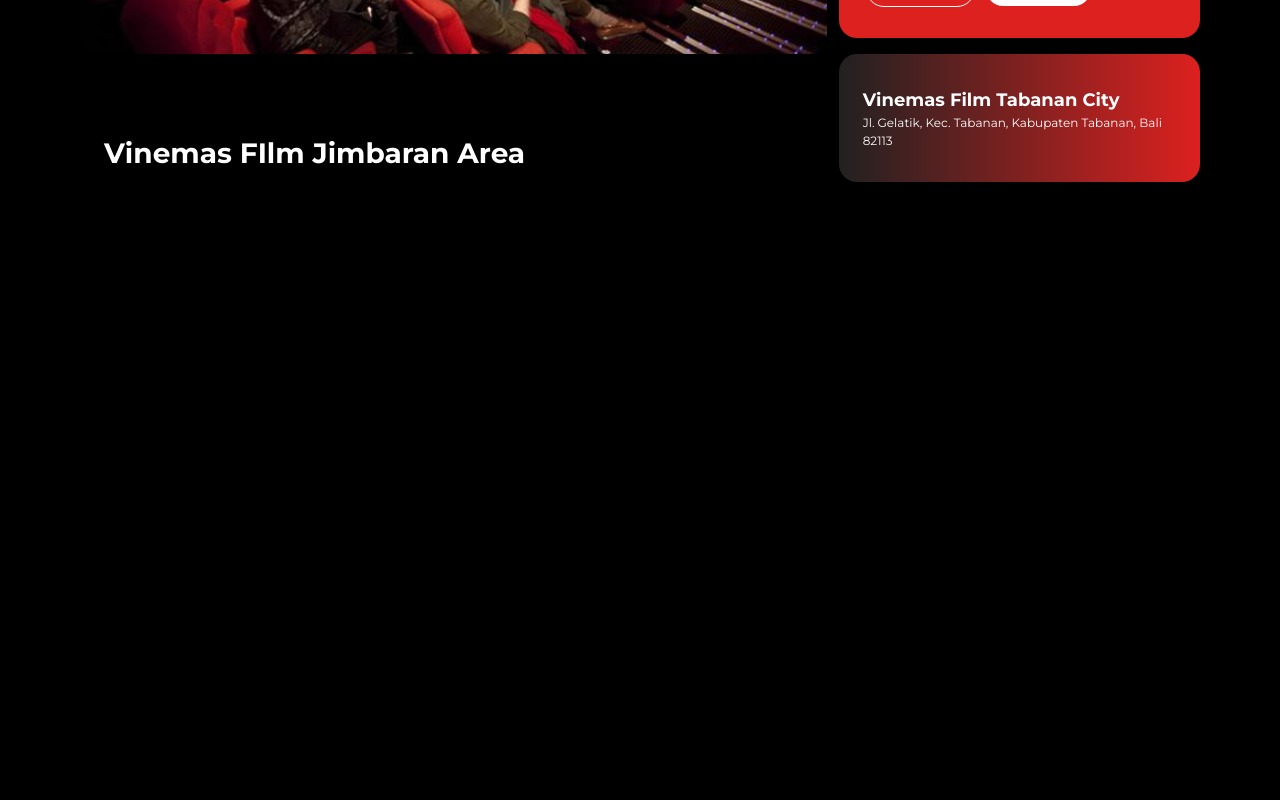
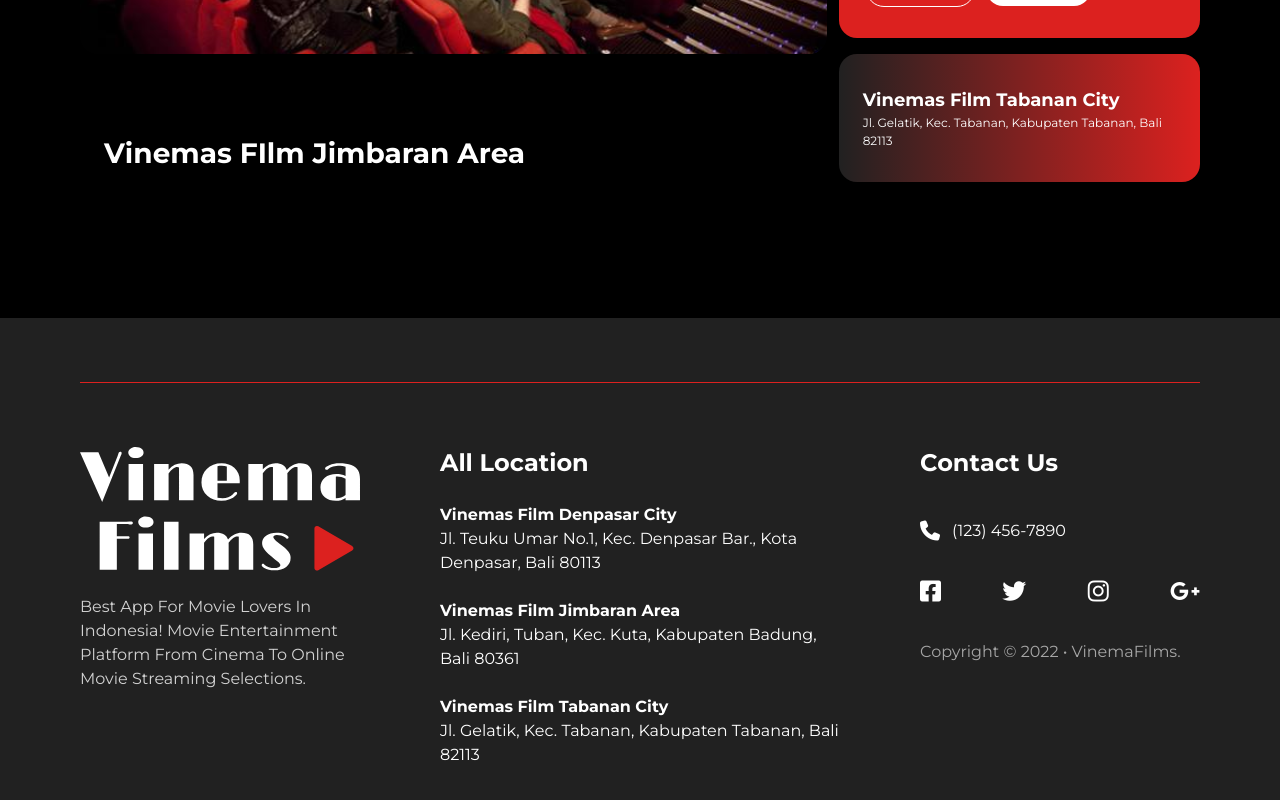
Before and after one commit to IdaDanuartha/vinemas-landing, a Vue app: page / in a window 1280 px wide. Shown: the part 4059-4859 px from the top of the page. Before the commit the page ends 4337 px from the top, so only its background shows below. Built offline with nearby package versions, Linux system fonts and the light colour scheme.

Commit message:
footer section done

```diff
--- a/src/App.vue
+++ b/src/App.vue
@@ -19,8 +19,8 @@
       <NowShowing />
       <ComingSoon />
       <Cinemas />
-      <Footer />
     </main>
+    <Footer />
   </div>
 </template>
 
--- a/src/components/sections/Footer.vue
+++ b/src/components/sections/Footer.vue
@@ -2,8 +2,49 @@
 </script>
 
 <template>
-  <div class="mt-20"></div>
+  <footer>
+    <div class="container mx-auto">
+      <div class="grid grid-cols-4 border-t border-b py-16 border-main-color">
+        <div class="">
+          <img src="/src/assets/img/footer/logo_vinema.svg" alt="">
+          <p class="text-white/80 mt-6">Best App For Movie Lovers In Indonesia! Movie Entertainment Platform From Cinema To Online Movie Streaming Selections.</p>
+        </div>
+        <div class="text-white col-span-2 mx-20">
+          <h3 class="font-montserrat-bold text-2xl">All Location</h3>
+          <div class="my-6">
+            <h6 class="font-montserrat-bold">Vinemas Film Denpasar City</h6>
+            <p>Jl. Teuku Umar No.1, Kec. Denpasar Bar., Kota Denpasar, Bali 80113</p>
+          </div>
+          <div class="my-6">
+            <h6 class="font-montserrat-bold">Vinemas Film Jimbaran Area</h6>
+            <p>Jl. Kediri, Tuban, Kec. Kuta, Kabupaten Badung, Bali 80361</p>
+          </div>
+          <div class="my-6">
+            <h6 class="font-montserrat-bold">Vinemas Film Tabanan City</h6>
+            <p>Jl. Gelatik, Kec. Tabanan, Kabupaten Tabanan, Bali 82113</p>
+          </div>
+        </div>
+        <div class="text-white">
+          <h3 class="font-montserrat-bold text-2xl">Contact Us</h3>
+          <div class="my-10 flex">
+            <div class="mr-3"><i class="fa-solid fa-phone fa-lg"></i></div>
+            <p>(123) 456-7890</p>
+          </div>
+          <div class="my-12 flex justify-between">
+            <i class="fa-brands fa-square-facebook fa-xl"></i>
+            <i class="fa-brands fa-twitter fa-xl"></i>
+            <i class="fa-brands fa-instagram fa-xl"></i>
+            <i class="fa-brands fa-google-plus-g fa-xl"></i>
+          </div>
+          <p class="text-white/60">Copyright © 2022 • VinemaFilms.</p>
+        </div>
+      </div>
+    </div>
+  </footer>
 </template>
 
 <style scoped>
+footer {
+  @apply bg-secondary-color py-16;
+}
 </style>
--- a/src/style.css
+++ b/src/style.css
@@ -56,6 +56,10 @@
     @apply mt-[100px];
   }
 
+  footer {
+    @apply mt-[120px];
+  }
+
 }
 
 @layer components {
```
